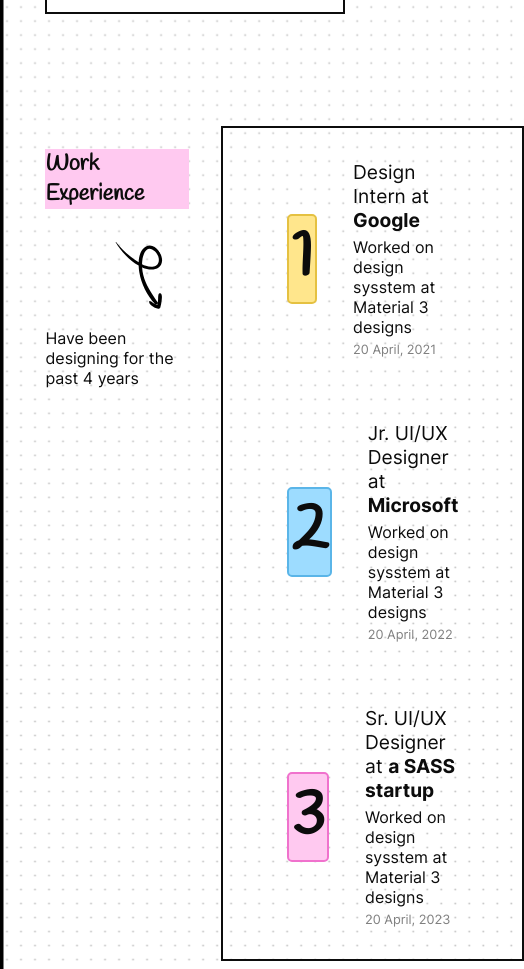
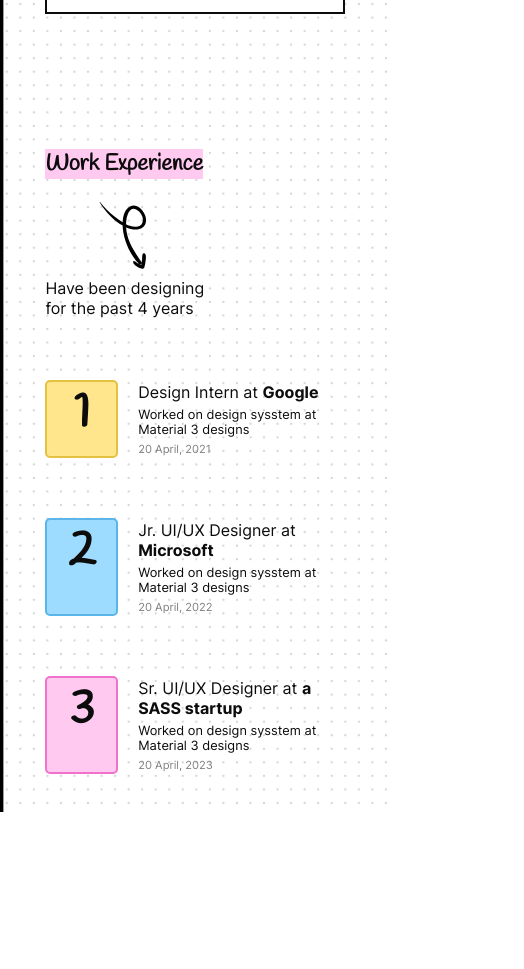
Before and after one commit to Abdullah2208/idianly, a React (Vite) app: page / in a window 390 px wide. Shown: the part 3740-4709 px from the top of the page, 524 px wide, since content can reach past the window. After the commit the page ends 4552 px from the top, so only its background shows below. Built offline with nearby package versions, Linux system fonts and the light colour scheme.

Commit message:
Made experience responsive

```diff
--- a/src/App.css
+++ b/src/App.css
@@ -388,6 +388,10 @@
     left: 8em;
     rotate: 4deg;
   }
+  .exp {
+    display: grid;
+    grid-template-columns: 1fr;
+  }
 }
 @media (max-width: 699px) and (min-width: 500px){
   header {
@@ -440,6 +444,39 @@
     justify-self: flex-start;
     margin-left: 2em;
     width: 4em
+  }
+  .exp {
+    display: grid;
+    grid-template-columns: 1fr;
+    gap: 1em
+  }
+  .exp > div:nth-child(1) img {
+    margin: 10px 0;
+    margin-left: 3em;
+  }
+  .exp > div:nth-child(1) p:nth-child(3) {
+    width: 60%
+  }
+  .exp-group {
+    border: 0;
+  }
+  .exp-group > div {
+    padding: 2em 0;
+    grid-template-columns: 1fr 2fr;
+    gap: 1.5em
+  }
+  .exp-group > div > p {
+    font-size: 3em;
+    height: 100%;
+  }
+  .exp-group > div > div p:nth-child(1) {
+    font-size: 1em;
+  }
+  .exp-group > div > div p:nth-child(2) {
+    font-size: 0.9em;
+  }
+  .exp-group > div > div p:nth-child(3) {
+    font-size: 0.7em;
   }
 }
 @media (max-width: 499px) and (min-width: 300px) {
@@ -519,4 +556,37 @@
     margin-left: 3em;
     width: 4em
   }
+  .exp {
+    display: grid;
+    grid-template-columns: 1fr;
+    gap: 1em
+  }
+  .exp > div:nth-child(1) img {
+    margin: 10px 0;
+    margin-left: 3em;
+  }
+  .exp > div:nth-child(1) p:nth-child(3) {
+    width: 60%
+  }
+  .exp-group {
+    border: 0;
+  }
+  .exp-group > div {
+    padding: 2em 0;
+    grid-template-columns: 1fr 3fr;
+    gap: 1.5em
+  }
+  .exp-group > div > p {
+    font-size: 3em;
+    height: 100%;
+  }
+  .exp-group > div > div p:nth-child(1) {
+    font-size: 1em;
+  }
+  .exp-group > div > div p:nth-child(2) {
+    font-size: 0.8em;
+  }
+  .exp-group > div > div p:nth-child(3) {
+    font-size: 0.7em;
+  }
 }
```
